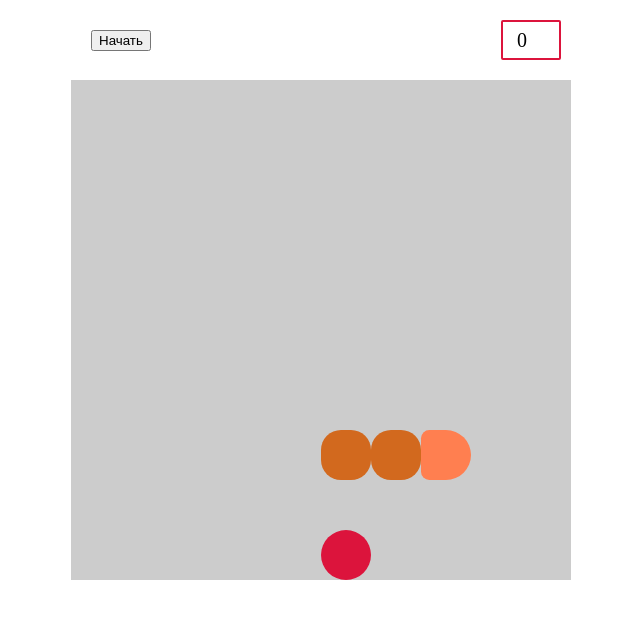
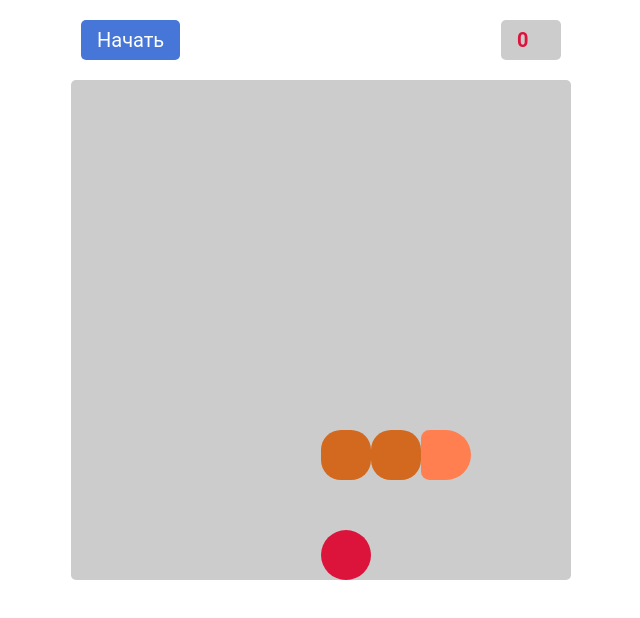
Before and after one commit to EpicalAndy/snake, a plain HTML site: page index.html in a window 1280 px wide. Shown: the whole page, without its empty margins (319-959 px from the left). Drawn offline with Linux system fonts and the light colour scheme.

Commit message:
Split css by files. Update controls css

```diff
--- /dev/null
+++ b/css/controls.css
@@ -0,0 +1,71 @@
+* {
+	box-sizing: border-box;
+  font-size: 20px;
+  border-radius: 5px;
+  font-family: Roboto, serif;
+}
+
+body {
+	width: auto;
+}
+
+.border {
+	width: 500px;
+	height: 500px;
+	margin: 0 auto;
+	display: flex;
+	flex-wrap: wrap;
+	background-color: #cccccc;
+}
+
+.field {
+	width: 50px;
+	height: 50px;
+	padding: 5px;
+}
+
+#game-place {
+	display: block;
+	position: relative;
+	width: 500px;
+	height: 100%;
+	margin: 10px auto;
+}
+
+.game-controls {
+	display: flex;
+	flex-direction: row;
+	justify-content: space-between;
+	align-items: center;
+	width: 500px;
+	margin: 10px auto;
+	padding: 10px;
+}
+
+.score-table {
+	display: inline-block;
+	border: none;
+  background-color: #cccccc;
+  color: crimson;
+  font-weight: bold;
+  width: 60px;
+	right: 0;
+	padding: 8px 16px;
+}
+
+.game-button {
+  appearance: none;
+  border: 0;
+  background: #4676D7;
+  color: #fff;
+  padding: 8px 16px;
+}
+
+.game-button:hover {
+  background: #1d49aa;
+}
+
+.game-button:focus {
+  outline: none;
+  box-shadow: 0 0 0 4px #cbd6ee;
+}
--- /dev/null
+++ b/css/food.css
@@ -0,0 +1,4 @@
+.food {
+	background-color: crimson;
+	border-radius: 50px;
+}
--- /dev/null
+++ b/css/snake.css
@@ -0,0 +1,29 @@
+.snake-body {
+
+}
+
+.snake-head {
+	border-radius: 10px 30px 30px 10px;
+	background-color: coral;
+}
+
+.snake-head-right {
+	transform: rotate(0deg);
+}
+
+.snake-head-down {
+	transform: rotate(90deg);
+}
+
+.snake-head-left {
+	transform: rotate(180deg);
+}
+
+.snake-head-up{
+	transform: rotate(270deg);
+}
+
+.snake-tail {
+	border-radius: 20px;
+	background-color: chocolate;
+}
--- a/css/style.css
+++ /dev/null
@@ -1,91 +0,0 @@
-* {
-	box-sizing: border-box;
-}
-
-body {
-	width: auto;
-}
-
-.border {
-	width: 500px;
-	height: 500px;
-	margin: 0 auto;
-	display: flex;
-	flex-wrap: wrap;
-	background-color: #cccccc;
-}
-
-.field {
-	width: 50px;
-	height: 50px;
-	padding: 5px;
-}
-
-.snake-body {
-
-}
-
-.snake-head {
-	border-radius: 10px 30px 30px 10px;
-	background-color: coral;
-}
-
-.snake-head-right {
-	transform: rotate(0deg);
-}
-
-.snake-head-down {
-	transform: rotate(90deg);
-}
-
-.snake-head-left {
-	transform: rotate(180deg);
-}
-
-.snake-head-up{
-	transform: rotate(270deg);
-}
-
-.snake-tail {
-	border-radius: 20px;
-	background-color: chocolate;
-}
-
-.food {
-	background-color: crimson;
-	border-radius: 50px;
-}
-
-#game-place {
-	display: block;
-	position: relative;
-	width: 500px;
-	height: 100%;
-	margin: 10px auto;
-}
-
-.game-controls {
-	display: flex;
-	flex-direction: row;
-	justify-content: space-between;
-	align-items: center;
-	width: 500px;
-	margin: 10px auto;
-	padding: 10px;
-}
-
-.score-table {
-	display: inline-block;
-	height: 40px;
-	width: 60px;
-	border: crimson solid 2px;
-	border-radius: 2px;
-	right: 0;
-	font-size: 20px;
-	padding: 7px 14px;
-}
-
-.game-button {
-	display: inline-block;
-	margin-left: 10px
-}
--- a/index.html
+++ b/index.html
@@ -5,7 +5,10 @@
 <head>
 	<meta charset="UTF-8">
 
-	<link rel="stylesheet" href="css/style.css">
+	<link rel="stylesheet" href="css/controls.css">
+	<link rel="stylesheet" href="css/snake.css">
+	<link rel="stylesheet" href="css/food.css">
+
 	<script src="js/snake.js"></script>
 	<script src="js/board.js"></script>
 	<script src="js/food.js"></script>
```
